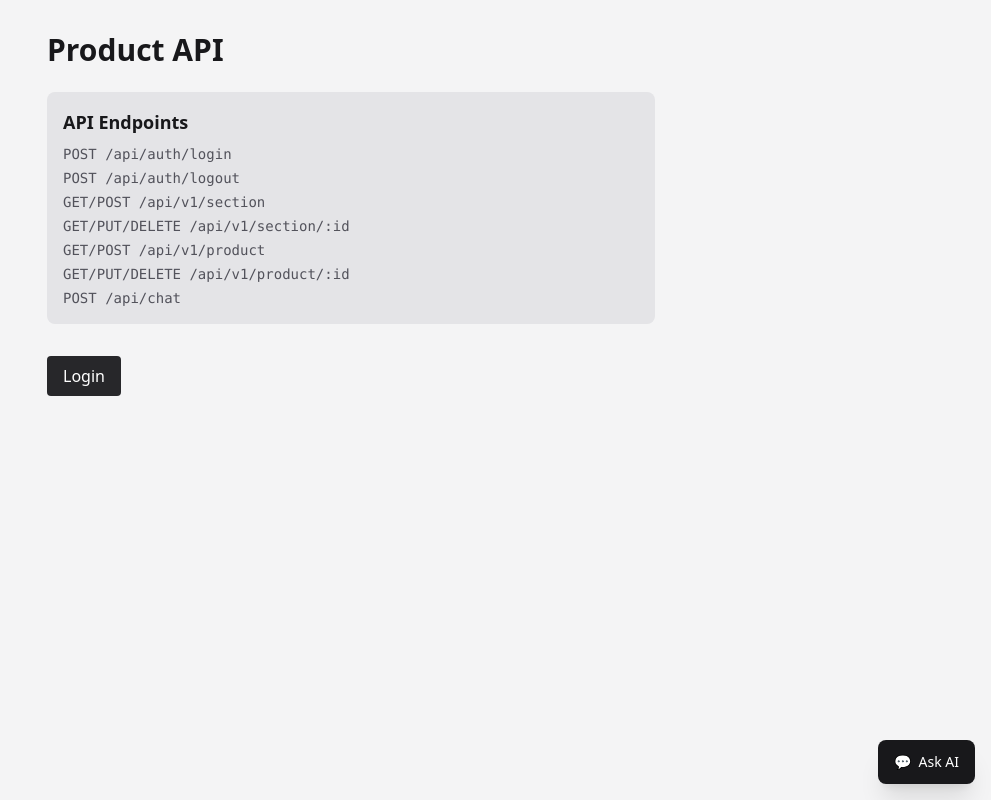
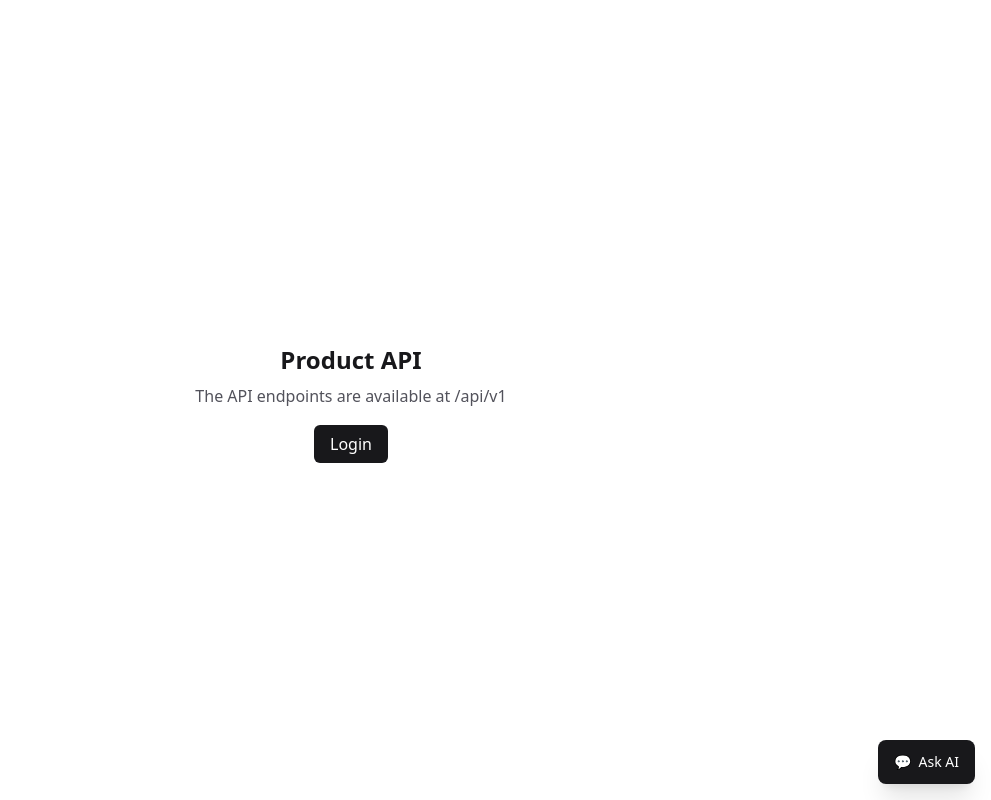
Before and after one commit to bogdansolga/reference-python-project, a Flask app: page / in a window 1280 px wide. Shown: the whole page, without its empty margins (289-1280 px from the left). Run offline with Flask 3, Linux system fonts and the light colour scheme; some libraries are stand-ins or nearby versions.

Commit message:
style: align web UI with the reference (main) design
Centered home with auth-aware actions, neutral bordered cards for sections
and products, max-w-sm login card with test credentials, and a back link on
list pages. Dark-mode preserved. No new dependencies or assets.

````diff
--- a/src/templates/base.html
+++ b/src/templates/base.html
@@ -11,31 +11,27 @@
         }
     </style>
 </head>
-<body class="bg-zinc-100 dark:bg-zinc-900 text-zinc-900 dark:text-zinc-100 min-h-screen">
-    <main class="max-w-2xl mx-auto p-8">
-        {% block content %}{% endblock %}
-    </main>
+<body class="min-h-screen bg-white text-zinc-900 antialiased dark:bg-zinc-900 dark:text-zinc-100">
+    {% block content %}{% endblock %}
 
     <!-- Chat Widget -->
     <div id="chat-widget" class="fixed bottom-4 right-4 z-50">
         <!-- Toggle Button -->
         <button id="chat-toggle" onclick="toggleChat()"
-            class="px-4 py-3 bg-zinc-900 dark:bg-zinc-800 text-white rounded-lg shadow-xl hover:bg-zinc-800 dark:hover:bg-zinc-700 flex items-center gap-2 text-sm font-medium">
+            class="flex items-center gap-2 rounded-lg bg-zinc-900 px-4 py-3 text-sm font-medium text-white shadow-xl hover:bg-zinc-800 dark:bg-zinc-800 dark:hover:bg-zinc-700">
             <span>💬</span> Ask AI
         </button>
 
         <!-- Chat Panel (hidden by default) -->
-        <div id="chat-panel" class="hidden w-96 h-[34rem] bg-zinc-900 border border-zinc-700 rounded-lg shadow-lg flex flex-col text-white">
-            <div class="p-3 border-b border-zinc-700 flex justify-between items-center">
+        <div id="chat-panel" class="hidden h-[34rem] w-96 flex-col rounded-lg border border-zinc-700 bg-zinc-900 text-white shadow-lg">
+            <div class="flex items-center justify-between border-b border-zinc-700 p-3">
                 <span class="font-medium">Chat</span>
                 <button onclick="toggleChat()" class="text-zinc-400 hover:text-white">✕</button>
             </div>
-            <div id="chat-messages" class="flex-1 overflow-y-auto p-4 space-y-3">
-                <!-- Messages will be added here -->
-            </div>
-            <form onsubmit="sendMessage(event)" class="p-3 border-t border-zinc-700">
+            <div id="chat-messages" class="flex-1 space-y-3 overflow-y-auto p-4"></div>
+            <form onsubmit="sendMessage(event)" class="border-t border-zinc-700 p-3">
                 <input id="chat-input" type="text" placeholder="Ask something..."
-                    class="w-full px-3 py-2 bg-zinc-800 border border-zinc-600 rounded text-sm text-white placeholder-zinc-400">
+                    class="w-full rounded border border-zinc-600 bg-zinc-800 px-3 py-2 text-sm text-white placeholder-zinc-400">
             </form>
         </div>
     </div>
@@ -78,15 +74,10 @@
 
         function renderMarkdown(text) {
             let html = escapeHtml(text);
-            // Code blocks
             html = html.replace(/```(\w*)\n([\s\S]*?)```/g, '<pre class="bg-zinc-800 p-2 rounded text-xs overflow-x-auto my-1"><code>$2</code></pre>');
-            // Inline code
             html = html.replace(/`([^`]+)`/g, '<code class="bg-zinc-800 px-1 rounded text-xs">$1</code>');
-            // Bold
             html = html.replace(/\*\*([^*]+)\*\*/g, '<strong>$1</strong>');
-            // Italic
             html = html.replace(/\*([^*]+)\*/g, '<em>$1</em>');
-            // Line breaks
             html = html.replace(/\n/g, '<br>');
             return html;
         }
@@ -128,7 +119,6 @@
                     document.getElementById('chat-messages').scrollTop = document.getElementById('chat-messages').scrollHeight;
                 }
 
-                // Render markdown after streaming completes
                 assistantDiv.innerHTML = renderMarkdown(assistantContent);
                 messages.push({ role: 'assistant', content: assistantContent });
             } catch (error) {
--- a/src/templates/index.html
+++ b/src/templates/index.html
@@ -1,43 +1,29 @@
 {% extends "base.html" %}
 
+{% block title %}Product API{% endblock %}
+
 {% block content %}
-<h1 class="text-3xl font-bold mb-6">Product API</h1>
+<main class="flex min-h-screen flex-col items-center justify-center p-8">
+    <h1 class="font-semibold text-2xl">Product API</h1>
+    <p class="mt-2 text-zinc-600 dark:text-zinc-400">The API endpoints are available at /api/v1</p>
 
-<div class="mb-8 p-4 bg-zinc-200 dark:bg-zinc-800 rounded-lg">
-    <h2 class="text-lg font-semibold mb-2">API Endpoints</h2>
-    <ul class="text-sm text-zinc-600 dark:text-zinc-400 space-y-1 font-mono">
-        <li>POST /api/auth/login</li>
-        <li>POST /api/auth/logout</li>
-        <li>GET/POST /api/v1/section</li>
-        <li>GET/PUT/DELETE /api/v1/section/:id</li>
-        <li>GET/POST /api/v1/product</li>
-        <li>GET/PUT/DELETE /api/v1/product/:id</li>
-        <li>POST /api/chat</li>
-    </ul>
-</div>
-
-{% if user %}
-<div class="mb-6 p-4 bg-green-100 dark:bg-green-900 rounded-lg">
-    <p class="text-sm">Logged in as <strong>{{ user.username }}</strong> ({{ user.role }})</p>
-</div>
-
-<nav class="flex gap-4 mb-6">
-    <a href="/sections" class="px-4 py-2 bg-zinc-800 dark:bg-zinc-700 text-white rounded hover:bg-zinc-700 dark:hover:bg-zinc-600">
-        Sections
-    </a>
-    <a href="/products" class="px-4 py-2 bg-zinc-800 dark:bg-zinc-700 text-white rounded hover:bg-zinc-700 dark:hover:bg-zinc-600">
-        Products
-    </a>
-</nav>
-
-<form action="/logout" method="POST">
-    <button type="submit" class="text-sm text-zinc-600 dark:text-zinc-400 hover:underline">
-        Logout
-    </button>
-</form>
-{% else %}
-<a href="/login" class="inline-block px-4 py-2 bg-zinc-800 dark:bg-zinc-700 text-white rounded hover:bg-zinc-700 dark:hover:bg-zinc-600">
-    Login
-</a>
-{% endif %}
+    <div class="mt-6">
+        {% if user %}
+        <div class="text-center">
+            <p class="text-sm text-zinc-600 dark:text-zinc-400">
+                Logged in as <span class="font-semibold">{{ user.username }}</span> ({{ user.role }})
+            </p>
+            <div class="mt-4 flex gap-4">
+                <a class="rounded-md bg-zinc-900 px-4 py-2 text-white hover:bg-zinc-800 dark:bg-zinc-100 dark:text-zinc-900 dark:hover:bg-zinc-200" href="/sections">Sections</a>
+                <a class="rounded-md bg-zinc-900 px-4 py-2 text-white hover:bg-zinc-800 dark:bg-zinc-100 dark:text-zinc-900 dark:hover:bg-zinc-200" href="/products">Products</a>
+            </div>
+            <form action="/logout" method="POST">
+                <button type="submit" class="mt-2 px-4 py-2 text-sm text-zinc-600 hover:text-zinc-900 dark:text-zinc-400 dark:hover:text-zinc-100">Logout</button>
+            </form>
+        </div>
+        {% else %}
+        <a class="rounded-md bg-zinc-900 px-4 py-2 text-white hover:bg-zinc-800 dark:bg-zinc-100 dark:text-zinc-900 dark:hover:bg-zinc-200" href="/login">Login</a>
+        {% endif %}
+    </div>
+</main>
 {% endblock %}
````
Also changed, not shown: src/templates/login.html (+21 -17 lines), src/templates/products.html (+11 -11 lines), src/templates/sections.html (+9 -9 lines).
